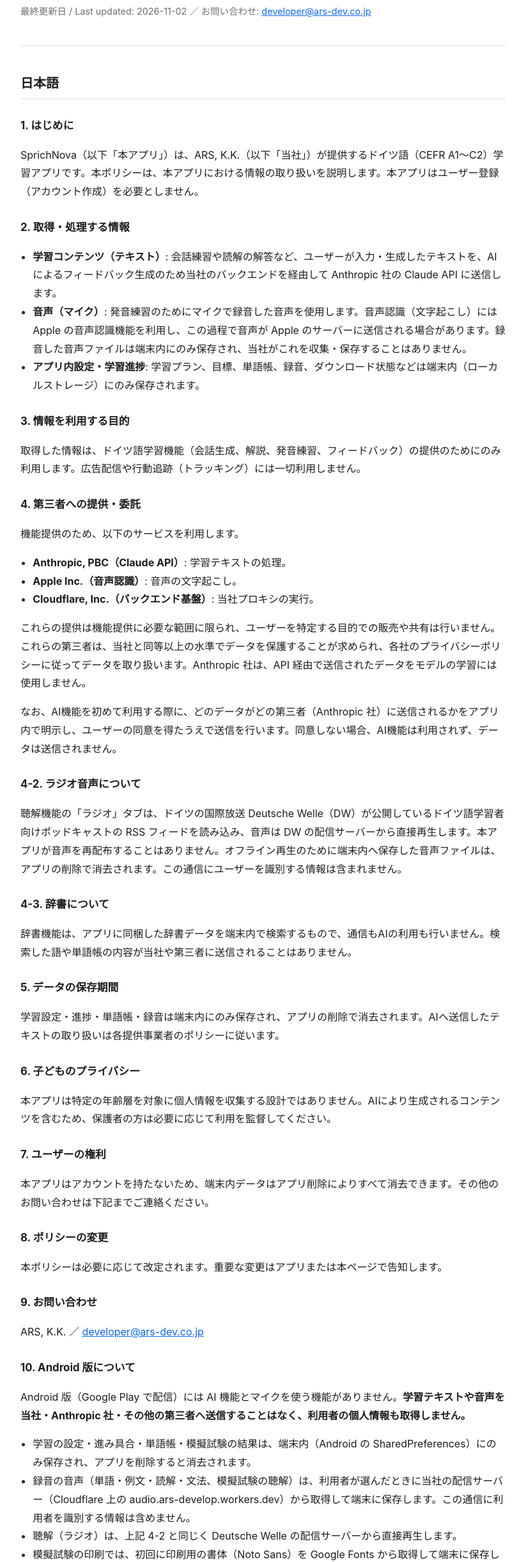
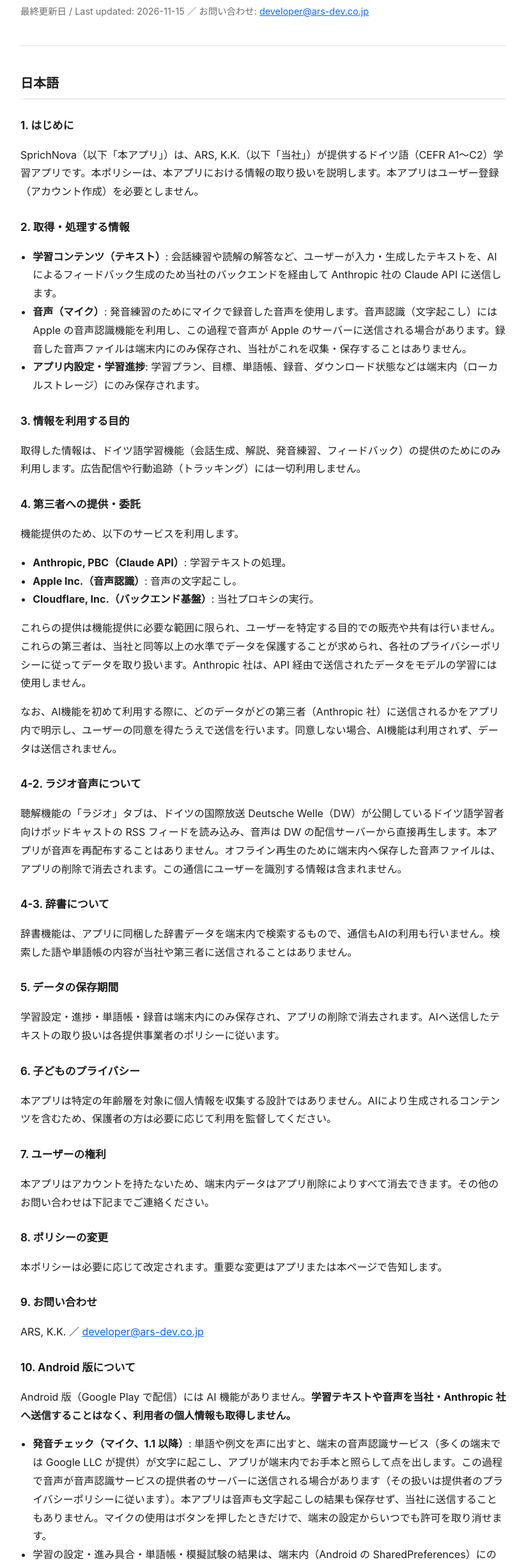
Before and after one commit to ars-sys/sprichnova-legal, a plain HTML site: page index.html in a window 1280 px wide. Shown: the part 128-2569 px from the top of the page at 64% size, without its empty margins (228-1051 px from the left). Drawn offline with Linux system fonts and the light colour scheme.

Commit message:
Android 1.1: describe the pronunciation check (on-device speech recognition)
Co-Authored-By: Claude Opus 5.5 <noreply@anthropic.com>

```diff
--- a/index.html
+++ b/index.html
@@ -35,7 +35,7 @@
 
 <h1>プライバシーポリシー / Privacy Policy</h1>
 <p class="meta">SprichNova ／ 提供者: ARS, K.K.</p>
-<p class="meta">最終更新日 / Last updated: 2026-11-02 ／ お問い合わせ: <a href="mailto:developer@ars-dev.co.jp">developer@ars-dev.co.jp</a></p>
+<p class="meta">最終更新日 / Last updated: 2026-11-15 ／ お問い合わせ: <a href="mailto:developer@ars-dev.co.jp">developer@ars-dev.co.jp</a></p>
 
 <hr>
 
@@ -86,8 +86,9 @@
 <p>ARS, K.K. ／ <a href="mailto:developer@ars-dev.co.jp">developer@ars-dev.co.jp</a></p>
 
 <h3>10. Android 版について</h3>
-<p>Android 版（Google Play で配信）には AI 機能とマイクを使う機能がありません。<strong>学習テキストや音声を当社・Anthropic 社・その他の第三者へ送信することはなく、利用者の個人情報も取得しません。</strong></p>
+<p>Android 版（Google Play で配信）には AI 機能がありません。<strong>学習テキストや音声を当社・Anthropic 社へ送信することはなく、利用者の個人情報も取得しません。</strong></p>
 <ul>
+  <li><strong>発音チェック（マイク、1.1 以降）</strong>: 単語や例文を声に出すと、端末の音声認識サービス（多くの端末では Google LLC が提供）が文字に起こし、アプリが端末内でお手本と照らして点を出します。この過程で音声が音声認識サービスの提供者のサーバーに送信される場合があります（その扱いは提供者のプライバシーポリシーに従います）。本アプリは音声も文字起こしの結果も保存せず、当社に送信することもありません。マイクの使用はボタンを押したときだけで、端末の設定からいつでも許可を取り消せます。</li>
   <li>学習の設定・進み具合・単語帳・模擬試験の結果は、端末内（Android の SharedPreferences）にのみ保存され、アプリを削除すると消去されます。</li>
   <li>録音の音声（単語・例文・読解・文法、模擬試験の聴解）は、利用者が選んだときに当社の配信サーバー（Cloudflare 上の audio.ars-develop.workers.dev）から取得して端末に保存します。この通信に利用者を識別する情報は含めません。</li>
   <li>聴解（ラジオ）は、上記 4-2 と同じく Deutsche Welle の配信サーバーから直接再生します。</li>
@@ -140,8 +141,9 @@
 <p>ARS, K.K. — <a href="mailto:developer@ars-dev.co.jp">developer@ars-dev.co.jp</a></p>
 
 <h3>10. Android version</h3>
-<p>The Android version (distributed on Google Play) has no AI features and does not use the microphone. <strong>It sends no learning text or audio to us, to Anthropic or to any other third party, and collects no personal information.</strong></p>
+<p>The Android version (distributed on Google Play) has no AI features. <strong>It sends no learning text or audio to us or to Anthropic, and collects no personal information.</strong></p>
 <ul>
+  <li><strong>Pronunciation check (microphone, version 1.1 and later):</strong> When you read a word or example sentence aloud, your device&rsquo;s speech recognition service (provided by Google LLC on most devices) converts it to text, and the App compares it with the model on your device to give a score. Audio may be sent to the speech recognition provider&rsquo;s servers in this process and is handled under that provider&rsquo;s privacy policy. The App does not store the audio or the transcript and does not send them to us. The microphone is used only when you tap the button, and you can revoke the permission at any time in your device settings.</li>
   <li>Settings, progress, the word book and mock-exam results are stored only on your device (Android SharedPreferences) and are removed when you uninstall the app.</li>
   <li>Recorded audio (words, examples, reading, grammar and mock-exam listening) is downloaded from our distribution server (audio.ars-develop.workers.dev on Cloudflare) when you choose to, and kept on your device. These requests carry no information that identifies you.</li>
   <li>Radio plays directly from Deutsche Welle's servers, as described in 4-2.</li>
```
